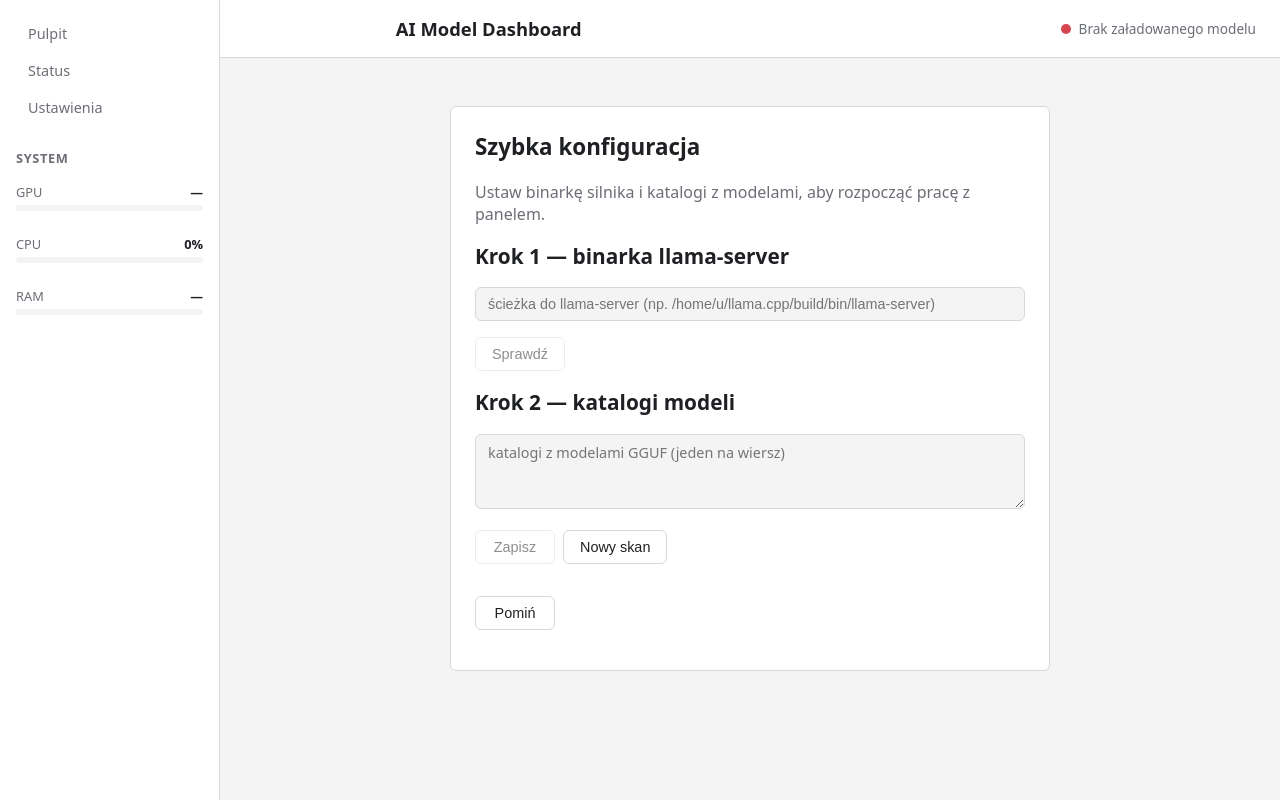
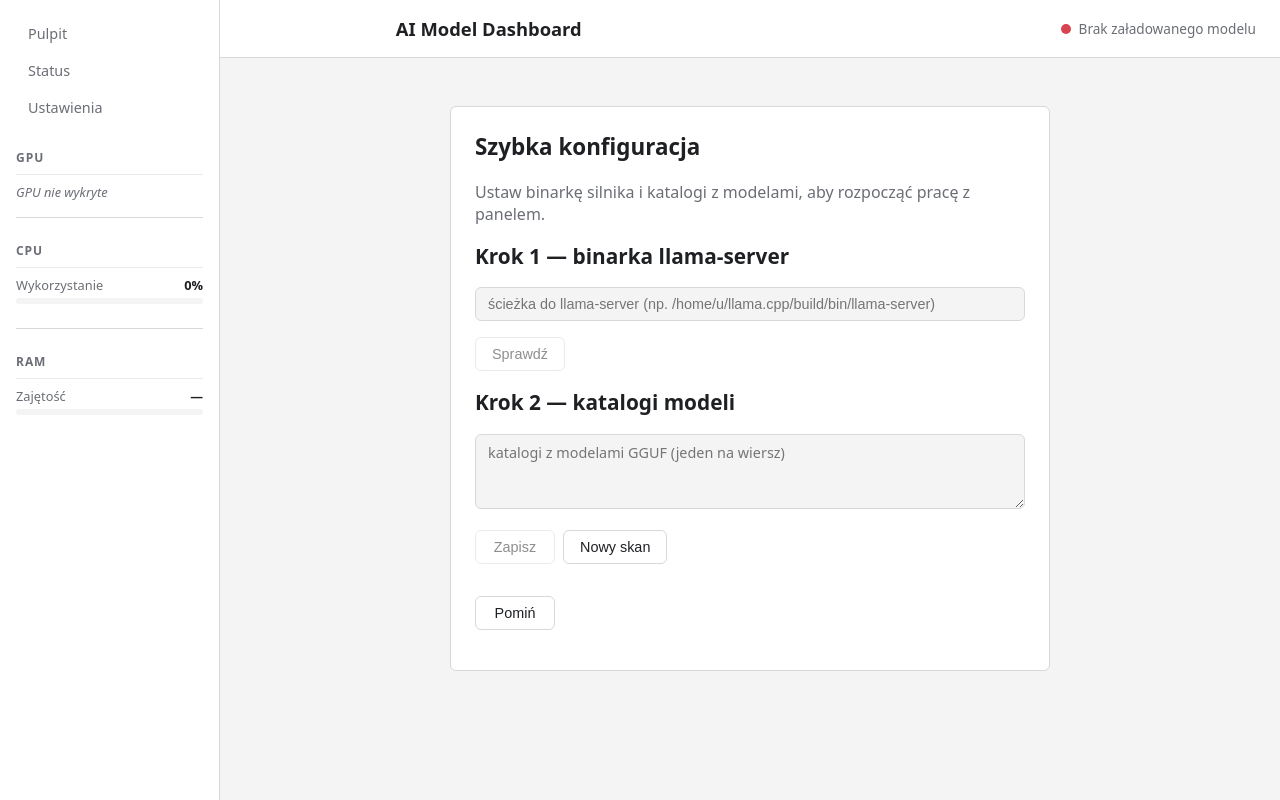
Before and after one commit to bartek111111-netizen/ai-manboard, a React (Vite) app in the folder apps/web/: page /#/ in a window 1280 px wide. Built offline with nearby package versions, Linux system fonts and the light colour scheme; no server answers.

Commit message:
feat: sidebar sections (GPU/CPU/RAM) with VRAM %, visual dividers, temperature

```diff
--- a/apps/web/src/components/Sidebar.tsx
+++ b/apps/web/src/components/Sidebar.tsx
@@ -54,6 +54,12 @@ function StatRow({
   );
 }
 
+function colorForPct(pct: number): string {
+  if (pct > 90) return 'var(--color-state-error)';
+  if (pct > 70) return 'var(--color-state-stopping)';
+  return 'var(--color-state-running)';
+}
+
 export function Sidebar() {
   const [metrics, setMetrics] = useState<SystemMetrics | null>(null);
 
@@ -75,12 +81,16 @@ export function Sidebar() {
   const ram = metrics?.ram ?? null;
 
   const gpuPct = gpu?.utilization ?? 0;
+  const vramPct = gpu && gpu.memoryUsedMB != null && gpu.memoryTotalMB != null
+    ? (gpu.memoryUsedMB / gpu.memoryTotalMB) * 100
+    : 0;
   const cpuPct = cpu?.usagePct ?? 0;
   const ramPct = ram ? (ram.usedMB / ram.totalMB) * 100 : 0;
 
-  const gpuColor = gpuPct > 90 ? 'var(--color-state-error)' : gpuPct > 70 ? 'var(--color-state-stopping)' : 'var(--color-state-running)';
-  const cpuColor = cpuPct > 90 ? 'var(--color-state-error)' : cpuPct > 70 ? 'var(--color-state-stopping)' : 'var(--color-state-running)';
-  const ramColor = ramPct > 90 ? 'var(--color-state-error)' : ramPct > 70 ? 'var(--color-state-stopping)' : 'var(--color-state-running)';
+  const gpuColor = colorForPct(gpuPct);
+  const vramColor = colorForPct(vramPct);
+  const cpuColor = colorForPct(cpuPct);
+  const ramColor = colorForPct(ramPct);
 
   return (
     <aside className="sidebar">
@@ -91,33 +101,57 @@ export function Sidebar() {
       </nav>
 
       <div className="sidebar-stats">
-        <h3>{t('systemStatsHeading')}</h3>
-
-        {/* GPU */}
+        {/* GPU section */}
+        <div className="sidebar-section">
+          <h3 className="sidebar-section-title">{t('gpuHeading')}</h3>
+          {gpu ? (
+            <>
               <StatRow
-          label={t('gpuHeading')}
-          value={gpu ? `${gpu.utilization ?? 0}%` : '—'}
+                label={t('gpuUtilization')}
+                value={`${gpuPct.toFixed(0)}%`}
                 pct={gpuPct}
                 color={gpuColor}
               />
-        {gpu && gpu.memoryUsedMB != null && gpu.memoryTotalMB != null && (
+              <StatRow
+                label={t('gpuMemory')}
+                value={`${vramPct.toFixed(0)}%`}
+                pct={vramPct}
+                color={vramColor}
+              />
               <div className="sidebar-substat">
-            <span>{t('gpuMemory')}</span>
-            <span>{(gpu.memoryUsedMB / 1024).toFixed(1)} / {(gpu.memoryTotalMB / 1024).toFixed(1)} GB</span>
+                <span>{t('gpuMemoryDetail')}</span>
+                <span>
+                  {(gpu.memoryUsedMB! / 1024).toFixed(1)} / {(gpu.memoryTotalMB! / 1024).toFixed(1)} GB
+                </span>
               </div>
+            </>
+          ) : (
+            <p className="sidebar-section-empty">{t('gpuNotAvailable')}</p>
           )}
+        </div>
 
-        {/* CPU */}
+        {/* CPU section */}
+        <div className="sidebar-section">
+          <h3 className="sidebar-section-title">{t('cpuHeading')}</h3>
           <StatRow
-          label={t('cpuHeading')}
+            label={t('cpuUsage')}
             value={`${cpuPct.toFixed(0)}%`}
             pct={cpuPct}
             color={cpuColor}
           />
+          {cpu?.temperatureC != null && (
+            <div className="sidebar-substat">
+              <span>{t('cpuTemperature')}</span>
+              <span>{cpu.temperatureC.toFixed(0)}°C</span>
+            </div>
+          )}
+        </div>
 
-        {/* RAM */}
+        {/* RAM section */}
+        <div className="sidebar-section">
+          <h3 className="sidebar-section-title">{t('ramHeading')}</h3>
           <StatRow
-          label={t('ramHeading')}
+            label={t('ramUsage')}
             value={ram ? `${ramPct.toFixed(0)}%` : '—'}
             pct={ramPct}
             color={ramColor}
@@ -125,9 +159,12 @@ export function Sidebar() {
           {ram && (
             <div className="sidebar-substat">
               <span>{t('ramUsed')}</span>
-            <span>{(ram.usedMB / 1024).toFixed(1)} / {(ram.totalMB / 1024).toFixed(1)} GB</span>
+              <span>
+                {(ram.usedMB / 1024).toFixed(1)} / {(ram.totalMB / 1024).toFixed(1)} GB
+              </span>
             </div>
           )}
+        </div>
       </div>
     </aside>
   );
--- a/apps/web/src/i18n/locales/pl.ts
+++ b/apps/web/src/i18n/locales/pl.ts
@@ -143,9 +143,10 @@ export const pl = {
   // System status
   systemStatusHeading: 'Status systemu',
   systemStatsHeading: 'System',
+  gpuUtilization: 'GPU',
+  gpuMemory: 'VRAM',
+  gpuMemoryDetail: 'Pamięć',
   gpuHeading: 'GPU',
-  gpuUtilization: 'Wykorzystanie',
-  gpuMemory: 'Pamięć VRAM',
   gpuNotAvailable: 'GPU nie wykryte',
   cpuHeading: 'CPU',
   cpuUsage: 'Wykorzystanie',
--- a/apps/web/src/styles/tokens.css
+++ b/apps/web/src/styles/tokens.css
@@ -204,14 +204,33 @@ body {
   flex: 1;
   display: flex;
   flex-direction: column;
-  gap: var(--spacing-m);
+  gap: var(--spacing-l);
 }
 
-.sidebar-stats h3 {
+.sidebar-section {
+  padding-bottom: var(--spacing-m);
+  border-bottom: 1px solid var(--color-border);
+}
+
+.sidebar-section:last-child {
+  border-bottom: none;
+  padding-bottom: 0;
+}
+
+.sidebar-section-title {
+  font-size: 0.75rem;
+  text-transform: uppercase;
+  letter-spacing: 0.08em;
+  color: var(--color-muted);
+  margin: 0 0 var(--spacing-s);
+  padding-bottom: var(--spacing-s);
+  border-bottom: 1px solid color-mix(in srgb, var(--color-border) 50%, transparent);
+}
+
+.sidebar-section-empty {
   font-size: 0.8rem;
-  text-transform: uppercase;
-  letter-spacing: 0.05em;
   color: var(--color-muted);
+  font-style: italic;
   margin: 0;
 }
 
```
Lines whose indentation alone changed are shown as unchanged.
